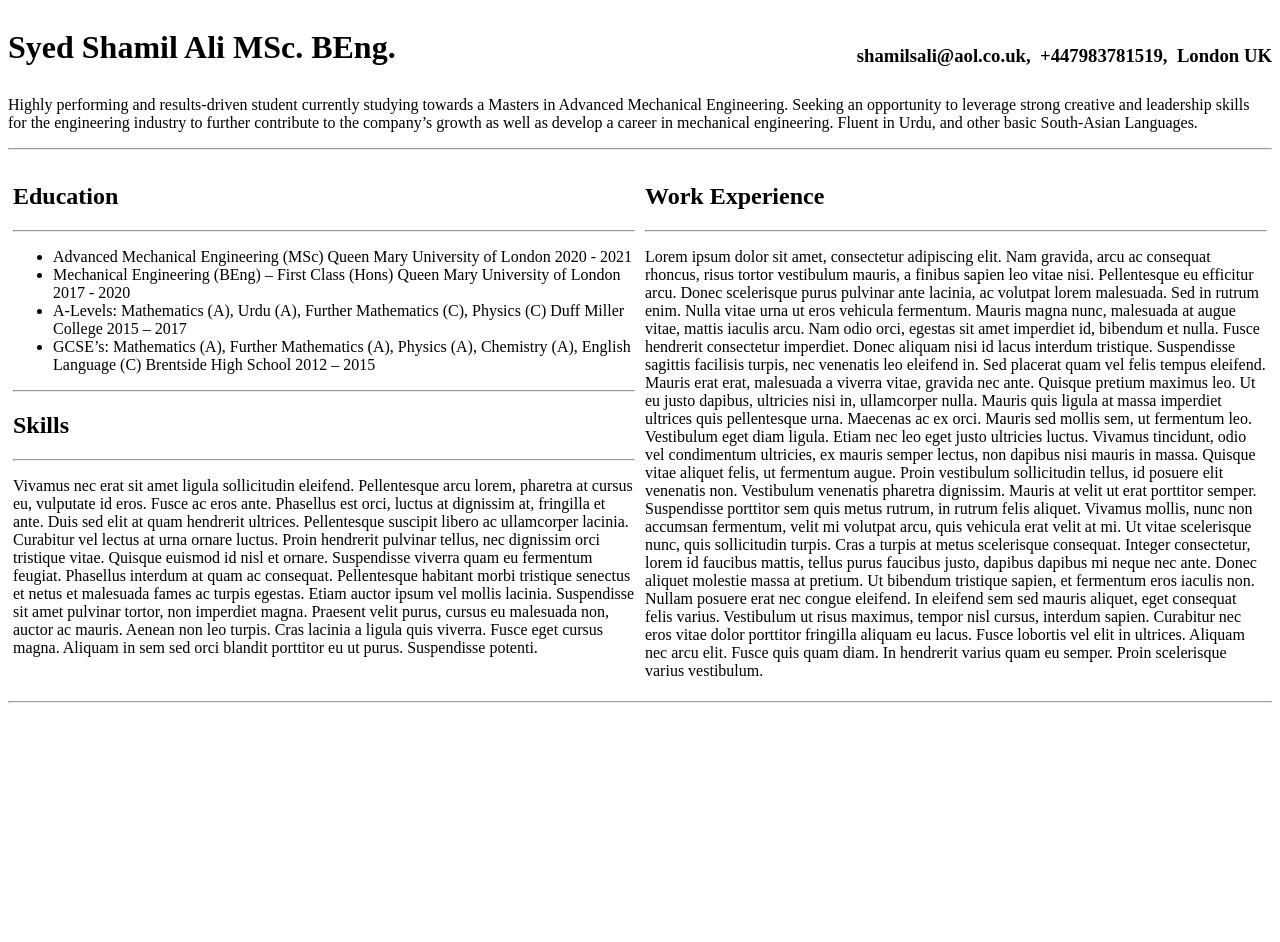
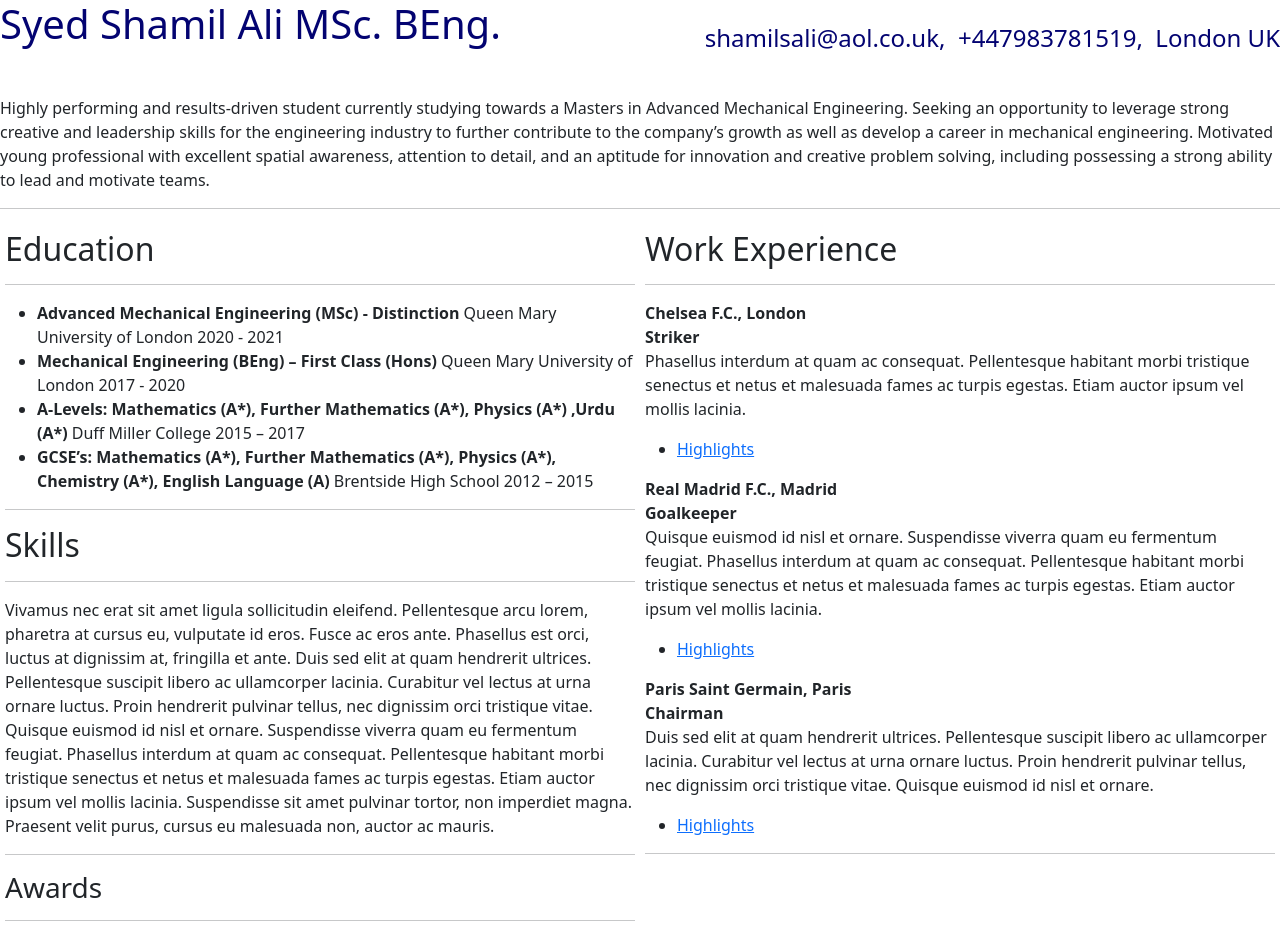
Before and after one commit to shamil-ali/HTML-Challenge, a plain HTML site: page index.html in a window 1280 px wide. Before the commit the page ends 800 px from the top, so only its background shows below. Drawn offline with nearby package versions, Linux system fonts and the light colour scheme.

Commit message:
final Commit

```diff
--- a/index.html
+++ b/index.html
@@ -8,15 +8,18 @@
 
 <link rel="stylesheet" href="./style.css"/>
 
+    <!-- CSS ONLY -->
+    <link href="https://cdn.jsdelivr.net/npm/bootstrap@5.1.3/dist/css/bootstrap.min.css" rel="stylesheet" integrity="sha384-1BmE4kWBq78iYhFldvKuhfTAU6auU8tT94WrHftjDbrCEXSU1oBoqyl2QvZ6jIW3" crossorigin="anonymous">
+
 </head>
 
 <body>
 <div class="header">
     <h1 class="name">Syed Shamil Ali MSc. BEng.</h1>
     <br>
-    <h3 class="address">London UK </h3>
-    <h3 class="number">+447983781519, &nbsp; </h3>
-    <h3 class="email">shamilsali@aol.co.uk, &nbsp; </h3>
+    <h4 class="address">London UK </h4>
+    <h4 class="number">+447983781519, &nbsp; </h4>
+    <h4 class="email">shamilsali@aol.co.uk, &nbsp; </h4>
 </div>
 <br>
 <br>
@@ -25,8 +28,9 @@
     <p>
         Highly performing and results-driven student currently studying towards a Masters in Advanced Mechanical
         Engineering. Seeking an opportunity to leverage strong creative and leadership skills for the engineering industry to
-        further contribute to the company’s growth as well as develop a career in mechanical engineering. Fluent in Urdu, and
-        other basic South-Asian Languages.
+        further contribute to the company’s growth as well as develop a career in mechanical engineering. Motivated young professional with excellent
+        spatial awareness, attention to detail, and an aptitude for innovation and creative problem solving, including possessing a strong ability
+        to lead and motivate teams.
     </p>
 </div>
 
@@ -37,26 +41,26 @@
     <p>
         <ul>
             <li>
-                Advanced Mechanical Engineering (MSc)
+                <b>Advanced Mechanical Engineering (MSc) - Distinction</b>
                 Queen Mary University of London
                 2020 - 2021
             </li>
             <li>
-                Mechanical Engineering (BEng) – First Class
-                (Hons)
+                <b>Mechanical Engineering (BEng) – First Class
+                (Hons)</b>
                 Queen Mary University of London
                 2017 - 2020
             </li>
             <li>
-                A-Levels: Mathematics (A), Urdu (A), Further
-                Mathematics (C), Physics (C)
+                <b>A-Levels: Mathematics (A*), Further
+                Mathematics (A*), Physics (A*) ,Urdu (A*)</b>
                 Duff Miller College
                 2015 – 2017
             </li>
             <li>
-                GCSE’s: Mathematics (A), Further
-                Mathematics (A), Physics (A), Chemistry (A),
-                English Language (C)
+                <b>GCSE’s: Mathematics (A*), Further
+                Mathematics (A*), Physics (A*), Chemistry (A*),
+                English Language (A)</b>
                 Brentside High School
                 2012 – 2015
             </li>
@@ -68,24 +72,57 @@
     <p>
         Vivamus nec erat sit amet ligula sollicitudin eleifend. Pellentesque arcu lorem, pharetra at cursus eu, vulputate id eros. Fusce ac eros ante. Phasellus est orci, luctus at dignissim at, fringilla et ante. Duis sed elit at quam hendrerit ultrices. Pellentesque suscipit libero ac ullamcorper lacinia. Curabitur vel lectus at urna ornare luctus. Proin hendrerit pulvinar tellus, nec dignissim orci tristique vitae. Quisque euismod id nisl et ornare. Suspendisse viverra quam eu fermentum feugiat.
 
-        Phasellus interdum at quam ac consequat. Pellentesque habitant morbi tristique senectus et netus et malesuada fames ac turpis egestas. Etiam auctor ipsum vel mollis lacinia. Suspendisse sit amet pulvinar tortor, non imperdiet magna. Praesent velit purus, cursus eu malesuada non, auctor ac mauris. Aenean non leo turpis. Cras lacinia a ligula quis viverra. Fusce eget cursus magna. Aliquam in sem sed orci blandit porttitor eu ut purus. Suspendisse potenti.
+        Phasellus interdum at quam ac consequat. Pellentesque habitant morbi tristique senectus et netus et malesuada fames ac turpis egestas. Etiam auctor ipsum vel mollis lacinia. Suspendisse sit amet pulvinar tortor, non imperdiet magna. Praesent velit purus, cursus eu malesuada non, auctor ac mauris.
     </p>
+    <hr>
+    <div>
+        <h3>Awards</h3>
+        <hr>
+    </div>
   </div>
   <div class="main">
     <h2>Work Experience</h2>
     <hr>
     <p>
-        Lorem ipsum dolor sit amet, consectetur adipiscing elit. Nam gravida, arcu ac consequat rhoncus, risus tortor vestibulum mauris, a finibus sapien leo vitae nisi. Pellentesque eu efficitur arcu. Donec scelerisque purus pulvinar ante lacinia, ac volutpat lorem malesuada. Sed in rutrum enim. Nulla vitae urna ut eros vehicula fermentum. Mauris magna nunc, malesuada at augue vitae, mattis iaculis arcu. Nam odio orci, egestas sit amet imperdiet id, bibendum et nulla. Fusce hendrerit consectetur imperdiet. Donec aliquam nisi id lacus interdum tristique. Suspendisse sagittis facilisis turpis, nec venenatis leo eleifend in. Sed placerat quam vel felis tempus eleifend. Mauris erat erat, malesuada a viverra vitae, gravida nec ante. Quisque pretium maximus leo. Ut eu justo dapibus, ultricies nisi in, ullamcorper nulla. Mauris quis ligula at massa imperdiet ultrices quis pellentesque urna. Maecenas ac ex orci.
-
-        Mauris sed mollis sem, ut fermentum leo. Vestibulum eget diam ligula. Etiam nec leo eget justo ultricies luctus. Vivamus tincidunt, odio vel condimentum ultricies, ex mauris semper lectus, non dapibus nisi mauris in massa. Quisque vitae aliquet felis, ut fermentum augue. Proin vestibulum sollicitudin tellus, id posuere elit venenatis non. Vestibulum venenatis pharetra dignissim. Mauris at velit ut erat porttitor semper. Suspendisse porttitor sem quis metus rutrum, in rutrum felis aliquet. Vivamus mollis, nunc non accumsan fermentum, velit mi volutpat arcu, quis vehicula erat velit at mi. Ut vitae scelerisque nunc, quis sollicitudin turpis. Cras a turpis at metus scelerisque consequat. Integer consectetur, lorem id faucibus mattis, tellus purus faucibus justo, dapibus dapibus mi neque nec ante. Donec aliquet molestie massa at pretium. Ut bibendum tristique sapien, et fermentum eros iaculis non.
-
-        Nullam posuere erat nec congue eleifend. In eleifend sem sed mauris aliquet, eget consequat felis varius. Vestibulum ut risus maximus, tempor nisl cursus, interdum sapien. Curabitur nec eros vitae dolor porttitor fringilla aliquam eu lacus. Fusce lobortis vel elit in ultrices. Aliquam nec arcu elit. Fusce quis quam diam. In hendrerit varius quam eu semper. Proin scelerisque varius vestibulum.
+        <p>
+            <b>Chelsea F.C., London <br> Striker</b>
+            <br>Phasellus interdum at quam ac consequat. Pellentesque habitant morbi tristique senectus et netus et malesuada fames ac turpis egestas. Etiam auctor ipsum vel mollis lacinia.
+            <ul>
+                <li>
+                    <a href="https://www.youtube.com/watch?v=iik25wqIuFo">Highlights</a>
+                </li>
+            </ul>
+        </p>
+        <p>
+            <b>Real Madrid F.C., Madrid <br> Goalkeeper</b>
+            <br>Quisque euismod id nisl et ornare. Suspendisse viverra quam eu fermentum feugiat. Phasellus interdum at quam ac consequat. Pellentesque habitant morbi tristique senectus et netus et malesuada fames ac turpis egestas. Etiam auctor ipsum vel mollis lacinia.
+            <ul>
+                <li>
+                    <a href="https://www.youtube.com/watch?v=iik25wqIuFo">Highlights</a>
+                </li>
+            </ul>
+        </p>
+        <p>
+            <b>Paris Saint Germain, Paris <br> Chairman</b>
+            <br>Duis sed elit at quam hendrerit ultrices. Pellentesque suscipit libero ac ullamcorper lacinia. Curabitur vel lectus at urna ornare luctus. Proin hendrerit pulvinar tellus, nec dignissim orci tristique vitae. Quisque euismod id nisl et ornare.
+            <ul>
+                <li>
+                    <a href="https://www.youtube.com/watch?v=iik25wqIuFo">Highlights</a>
+                </li>
+            </ul>
+        </p>
+        <hr>
     </p>
 
   </div>
-  <hr>
 
 
 
+
+
+    <!-- JavaScript Bundle with Popper -->
+    <script src="https://cdn.jsdelivr.net/npm/bootstrap@5.1.3/dist/js/bootstrap.bundle.min.js" integrity="sha384-ka7Sk0Gln4gmtz2MlQnikT1wXgYsOg+OMhuP+IlRH9sENBO0LRn5q+8nbTov4+1p" crossorigin="anonymous"></script>
+
 </body>
+
 </html>
--- a/style.css
+++ b/style.css
@@ -18,16 +18,20 @@
 
 .name {
     float: left;
+    color: rgb(3, 3, 113);
 }
 
 .address {
     float: right;
+    color: rgb(3, 3, 113);
 }
 
 .number {
     float: right;
+    color: rgb(3, 3, 113);
 }
 
 .email {
     float: right;
+    color: rgb(3, 3, 113);
 }
```
